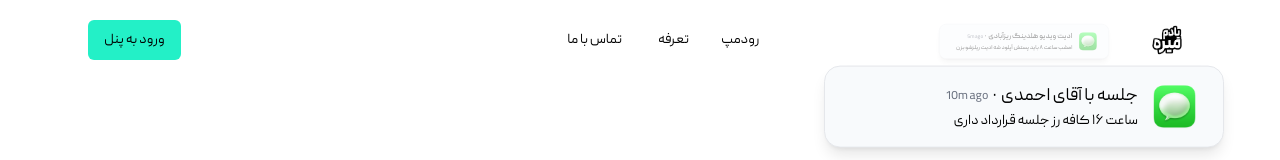
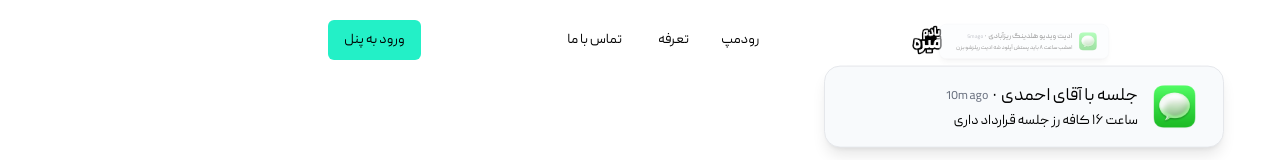
Before and after one commit to rezasmind/yadammire, a Next.js app: page / in a window 1280 px wide. Shown: the top 160 px of the page. Built offline with nearby package versions, Linux system fonts and the light colour scheme.

Commit message:
Fixed some links

```diff
--- a/src/pages/auth/index.tsx
+++ b/src/pages/auth/index.tsx
@@ -1,7 +1,6 @@
 /* eslint-disable */
 import React, { useState, useEffect } from "react";
 import { Button } from "@nextui-org/react";
-import logo from "../../../public/Logo-Trans.png";
 import Image from "next/image";
 import { Input } from "@/components/ui/input";
 import { useForm } from "react-hook-form";
@@ -23,6 +22,8 @@ import { z } from "zod";
 import { useRouter } from "next/router";
 import { toast } from "@/components/ui/use-toast";
 import Header from "../components/Header";
+import logo from "@/public/images/logo-trans.png"
+
 
 const FormSchema = z.object({
   pin: z.string().length(6, {
@@ -245,10 +246,12 @@ const Auth = () => {
         dir="rtl"
       >
         <div className="left w-full md:w-1/2 h-[20vh] md:h-screen bg-primary flex justify-center items-center">
-          <img
-            src="/images/logo-trans.png"
-            alt=""
-            className="max-w-full h-auto w-[200px]"
+          <Image
+            src={logo}
+            alt="Logo"
+            width={200}
+            height={200}
+            className="max-w-full h-auto"
           />
         </div>
 
--- a/src/pages/components/Header.tsx
+++ b/src/pages/components/Header.tsx
@@ -18,17 +18,18 @@ import {
   NavigationMenuLink,
 } from "@/components/ui/navigation-menu";
 import { JSX, SVGProps } from "react";
+import logo from "@/public/images/logo-trans.png"
 
 export default function Header() {
   return (
     <div className="w-full flex justify-center items-center">
-      <header className="flex h-20 w-full max-w-6xl px-4 md:px-6 items-center justify-between">
+      <header className="flex h-20 w-full max-w-2xl px-4 md:px-6 items-center justify-between">
         <Link
           href="/"
           className="flex items-center justify-center gap-2 font-semibold"
           prefetch={false}
         >
-          <img src="/images/logo-trans.png" alt="logo" width={50} height={50} />
+          <Image src={logo} alt="logo" width={50} height={50} />
         </Link>
 
         <NavigationMenu className="hidden lg:flex font-peyda">
```
Also changed, not shown: src/pages/roadmap/index.tsx (renamed from src/pages/roadmap.tsx), src/pages/subscription/index.tsx (renamed from src/pages/subscription.tsx).
